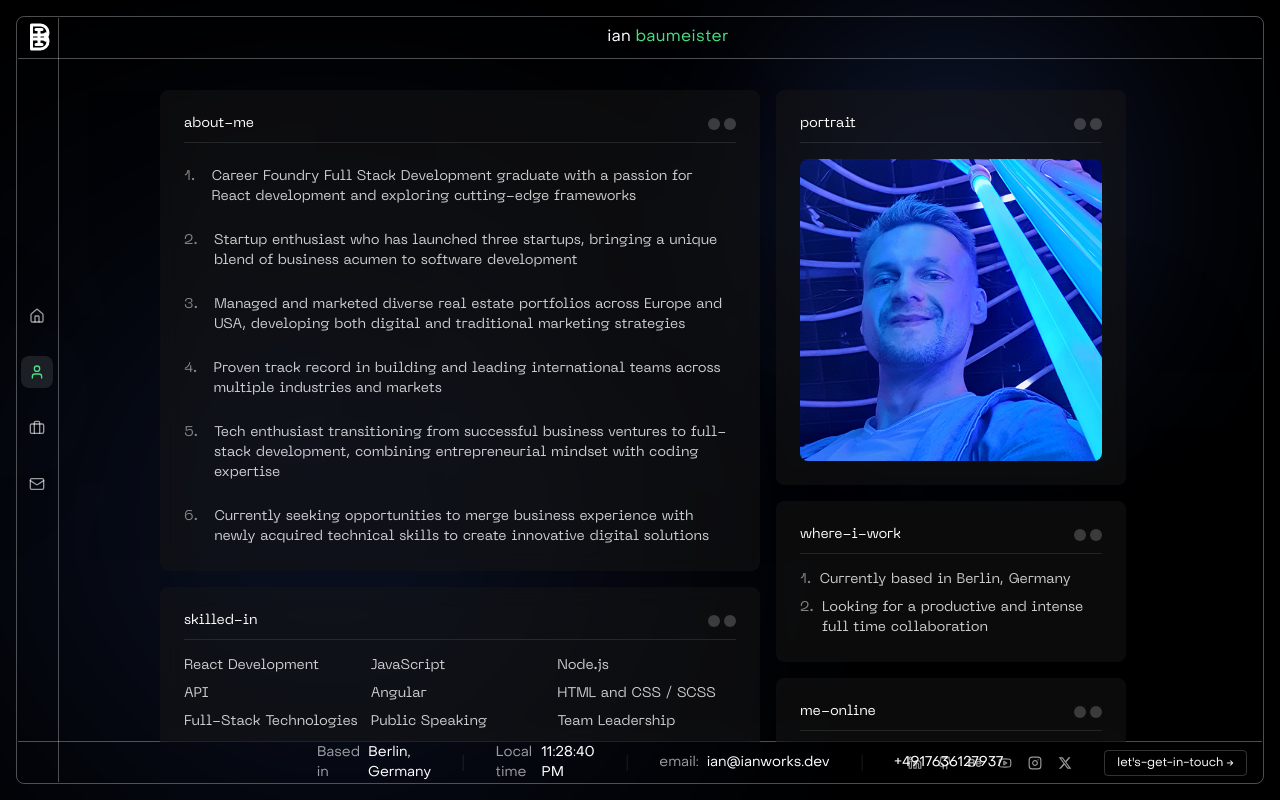
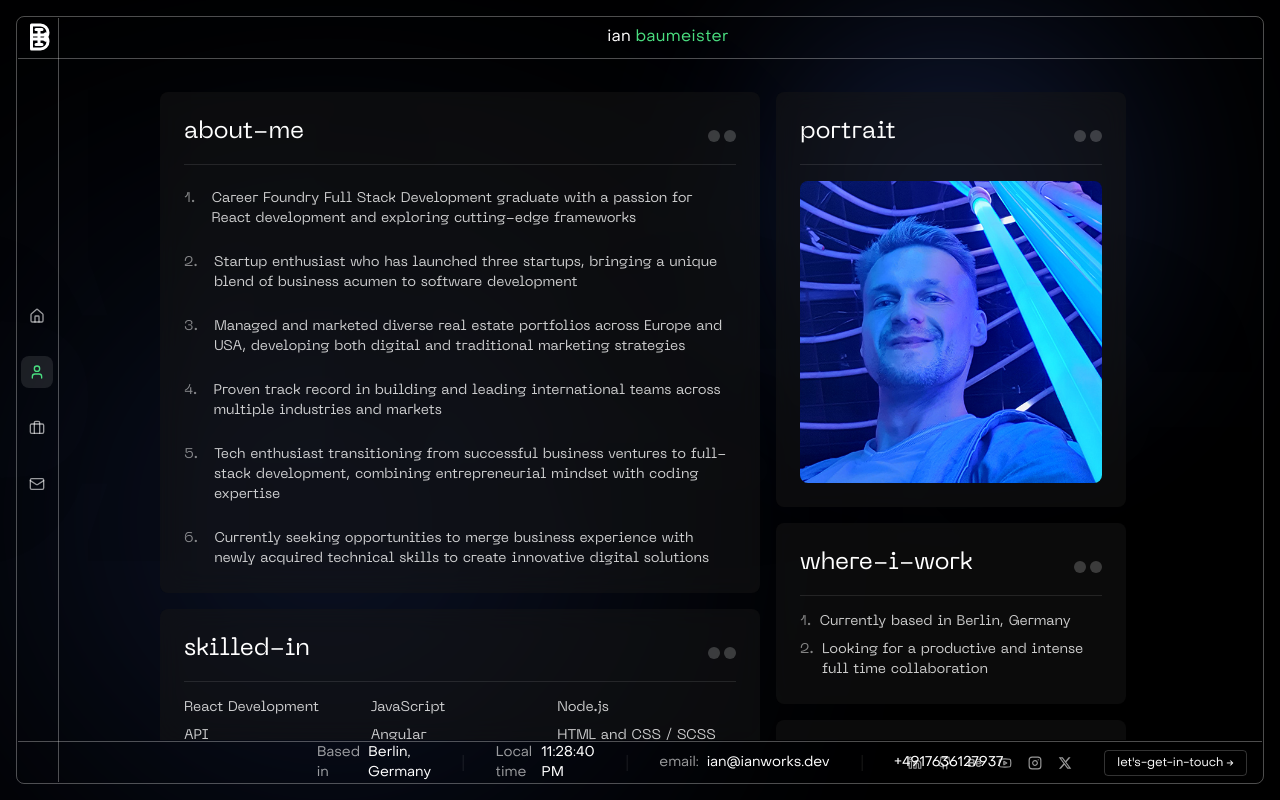
Before and after one commit to ibxibx/portfolio-react, a React (Create React App) app: page /about in a window 1280 px wide. Built offline with nearby package versions, Linux system fonts and the light colour scheme.

Commit message:
Layout adjustments, design improvements in About, scrollbar in Home

```diff
--- a/src/components/layout/Layout.jsx
+++ b/src/components/layout/Layout.jsx
@@ -167,7 +167,7 @@ const Layout = ({ children, isLoading }) => {
             </nav>
 
             {/* Main Content - with custom scrollbar and 1px offset */}
-            <main className="absolute top-[41px] left-10 right-0 bottom-[41px] overflow-y-auto scrollbar-thin">
+            <main className="absolute top-[43px] left-10 right-0 bottom-[43px] overflow-y-auto scrollbar-thin">
               <style jsx global>{`
                 .scrollbar-thin {
                   scrollbar-width: thin;
--- a/src/pages/About.jsx
+++ b/src/pages/About.jsx
@@ -19,7 +19,7 @@ const About = () => {
                 transition={{ duration: 0.5 }}
               >
                 <div className="flex justify-between items-center mb-4 sm:mb-6 border-b border-white/10 pb-2">
-                  <h2 className="text-sm">about-me</h2>
+                  <h2 className="text-2xl font-mono mb-2">about-me</h2>
                   <div className="flex gap-1">
                     <div className="w-3 h-3 rounded-full bg-white/20" />
                     <div className="w-3 h-3 rounded-full bg-white/20" />
@@ -90,7 +90,7 @@ const About = () => {
                 transition={{ duration: 0.5, delay: 0.2 }}
               >
                 <div className="flex justify-between items-center mb-4 border-b border-white/10 pb-2">
-                  <h2 className="text-sm">skilled-in</h2>
+                  <h2 className="text-2xl font-mono mb-2">skilled-in</h2>
                   <div className="flex gap-1">
                     <div className="w-3 h-3 rounded-full bg-white/20" />
                     <div className="w-3 h-3 rounded-full bg-white/20" />
@@ -125,7 +125,7 @@ const About = () => {
                 transition={{ duration: 0.5, delay: 0.1 }}
               >
                 <div className="flex justify-between items-center mb-4 border-b border-white/10 pb-2">
-                  <h2 className="text-sm">portrait</h2>
+                  <h2 className="text-2xl font-mono mb-2">portrait</h2>
                   <div className="flex gap-1">
                     <div className="w-3 h-3 rounded-full bg-white/20" />
                     <div className="w-3 h-3 rounded-full bg-white/20" />
@@ -146,7 +146,7 @@ const About = () => {
                 transition={{ duration: 0.5, delay: 0.3 }}
               >
                 <div className="flex justify-between items-center mb-4 border-b border-white/10 pb-2">
-                  <h2 className="text-sm">where-i-work</h2>
+                  <h2 className="text-2xl font-mono mb-2">where-i-work</h2>
                   <div className="flex gap-1">
                     <div className="w-3 h-3 rounded-full bg-white/20" />
                     <div className="w-3 h-3 rounded-full bg-white/20" />
@@ -175,7 +175,7 @@ const About = () => {
                 transition={{ duration: 0.5, delay: 0.4 }}
               >
                 <div className="flex justify-between items-center mb-4 border-b border-white/10 pb-2">
-                  <h2 className="text-sm">me-online</h2>
+                  <h2 className="text-2xl font-mono mb-2">me-online</h2>
                   <div className="flex gap-1">
                     <div className="w-3 h-3 rounded-full bg-white/20" />
                     <div className="w-3 h-3 rounded-full bg-white/20" />
--- a/src/pages/Home.jsx
+++ b/src/pages/Home.jsx
@@ -27,7 +27,8 @@ const Home = () => {
   }, []);
 
   return (
-    <div className="h-full w-full relative overflow-auto">
+    <div className="absolute inset-0 overflow-hidden">
+      <div className="h-full overflow-y-auto scrollbar-thin">
         <div className="min-h-full relative">
           <SectionHero />
 
@@ -46,6 +47,7 @@ const Home = () => {
           </div>
         </div>
       </div>
+    </div>
   );
 };
 
```
Lines whose indentation alone changed are shown as unchanged.
